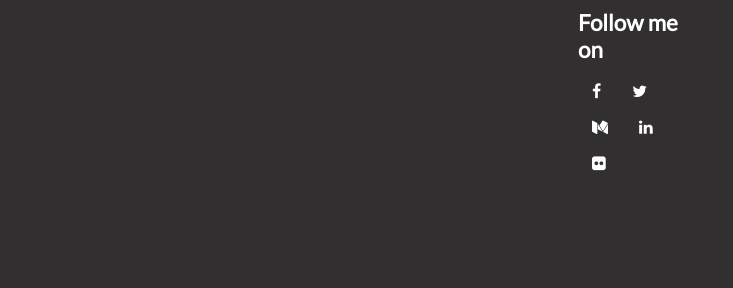
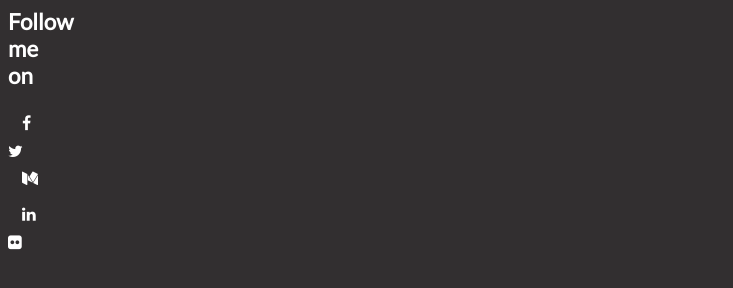
Before and after one commit to ozuberi/ozuberi.github.io, a website: page icons.html in a window 1280 px wide. Shown: the whole page, without its empty margins (0-733 px from the left). Drawn offline with Linux system fonts and the light colour scheme.

Commit message:
trying to fix sm buttons

```diff
--- a/css/creative.css
+++ b/css/creative.css
@@ -35,7 +35,7 @@ h3,
 h4,
 h5,
 h6 {
-  font-family: 'Open Sans', 'Helvetica Neue', Arial, sans-serif;
+  font-family: 'Open Sans', 'Helvetica Neue', 'Arial', sans-serif;
 }
 p {
   font-size: 16px;
@@ -43,7 +43,7 @@ p {
   margin-bottom: 20px;
 }
 .bg-primary {
-  background-color: #F05F40;
+  background-color: #222222;
 }
 .bg-dark {
   background-color: #222222;
@@ -154,7 +154,7 @@ header {
   -moz-background-size: cover;
   background-size: cover;
   -o-background-size: cover;
-  background-position: bottom;
+  background-position: center;
   background-image: url('../img/IMG_4718.jpg');
   text-align: center;
   color: white;
@@ -177,7 +177,7 @@ header .header-content .header-content-inner hr {
 }
 header .header-content .header-content-inner p {
   font-weight: 300;
-  color: rgba(255, 255, 255, 0.7);
+  color: rgba(255, 255, 255, 1);
   font-size: 16px;
   margin-bottom: 50px;
 }
--- a/css/style.css
+++ b/css/style.css
@@ -33,20 +33,22 @@ ul {
     list-style: none;
 }
 .footer-social-icons {
-    width: 124px;
-    display:table;
-    margin:auto;
+    width: 42px;
+    display:block;
+    margin:top;
 }
 .social-icon {
     color: #fff;
 }
 ul.social-icons {
-    margin-top: 10px;
+    margin-top: top;
 }
-.social-icons li {
-    vertical-align:middle ;
-    display: inline;
-    height: 100px;
+.social-icons ul {
+    vertical-align:top;
+    display:block;
+    height: 35px;
+    position: absolute;
+
 }
 .social-icons a {
     color: #fff;
@@ -63,18 +65,6 @@ ul.social-icons {
 }
 .fa-facebook:hover {
     background-color: #3d5b99;
-}
-.fa-twitter {
-    padding:10px 14px;
-    -o-transition:.5s;
-    -ms-transition:.5s;
-    -moz-transition:.5s;
-    -webkit-transition:.5s;
-    transition: .5s;
-    background-color: #322f30;
-}
-.fa-twitter:hover {
-    background-color: #00aced;
 }
 .fa-medium {
     padding:10px 14px;
@@ -100,15 +90,3 @@ ul.social-icons {
 .fa-linkedin:hover {
     background-color: #0073a4;
 }
-.fa-flickr {
-    padding:10px 14px;
-    -o-transition:.5s;
-    -ms-transition:.5s;
-    -moz-transition:.5s;
-    -webkit-transition:.5s;
-    transition: .5s;
-    background-color: #322f30;
-}
-.fa-flickr:hover {
-    background-color: #0063dc;
-}
```
Also changed, not shown: index.html (+5 -4 lines).
